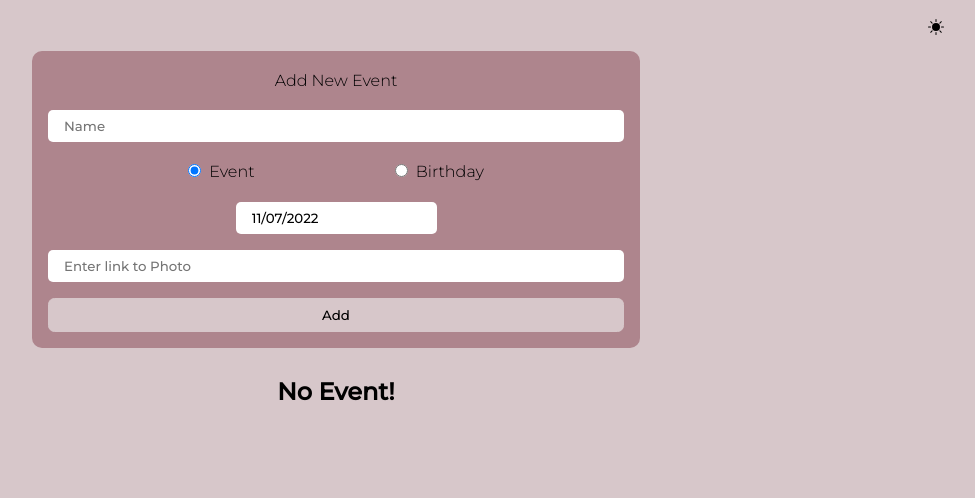
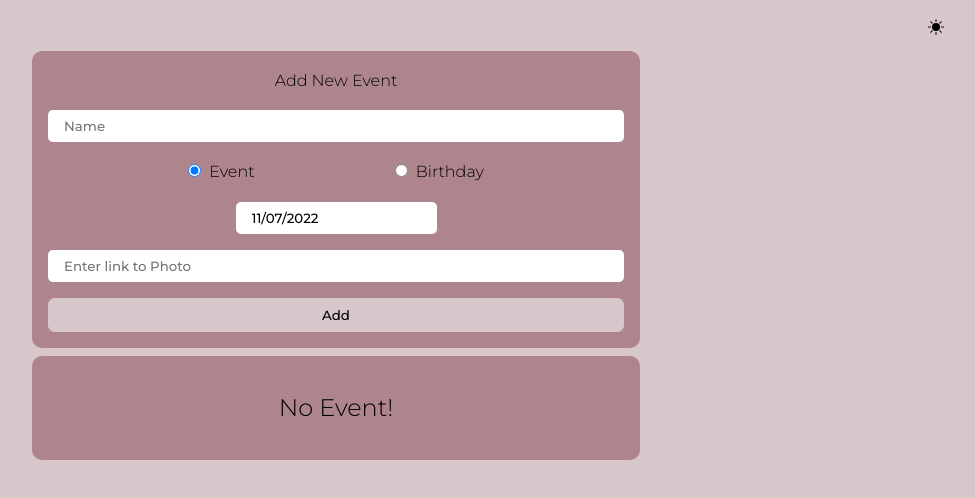
Before and after one commit to anysofronova/react-ts-birthday-reminder, a React (Create React App) app: page / in a window 1280 px wide. Shown: the top 498 px of the page, without its empty margins (304-1279 px from the left). Built offline with nearby package versions, Linux system fonts and the light colour scheme.

Commit message:
Sort and filter

```diff
--- a/src/@types/IMainState.ts
+++ b/src/@types/IMainState.ts
@@ -3,6 +3,6 @@ import { IEvent } from "./IEvent";
 export interface MainState {
   eventsList: IEvent[];
   sortedList: IEvent[];
-  type: string;
-  date: string;
+  sort: string;
+  filter: string;
 }
--- a/src/components/AddEvent/AddEvent.tsx
+++ b/src/components/AddEvent/AddEvent.tsx
@@ -92,22 +92,8 @@ const AddEvent: FC = memo(() => {
           defaultValue={moment(new Date()).format("YYYY-MM-DD")}
           render={() => (
             <DatePicker
-              renderCustomHeader={({
-                date,
-                changeYear,
-                changeMonth,
-                decreaseMonth,
-                increaseMonth,
-                prevMonthButtonDisabled,
-                nextMonthButtonDisabled,
-              }) => (
+              renderCustomHeader={({ date, changeYear, changeMonth }) => (
                 <div className={styles.calendar} style={{}}>
-                  <button
-                    onClick={decreaseMonth}
-                    disabled={prevMonthButtonDisabled}
-                  >
-                    {"<"}
-                  </button>
                   <select
                     value={getYear(date)}
                     onChange={({ target: { value } }) => changeYear(+value)}
@@ -131,13 +117,6 @@ const AddEvent: FC = memo(() => {
                       </option>
                     ))}
                   </select>
-
-                  <button
-                    onClick={increaseMonth}
-                    disabled={nextMonthButtonDisabled}
-                  >
-                    {">"}
-                  </button>
                 </div>
               )}
               selected={startDate}
--- a/src/components/EventList/Event/Event.module.scss
+++ b/src/components/EventList/Event/Event.module.scss
@@ -3,6 +3,12 @@
   justify-content: flex-start;
   align-items: center;
   position: relative;
+  width: 100%;
+  display: flex;
+  background-color: var(--color-light);
+  padding: 1rem;
+  border-radius: 10px;
+  color: var(--color-bg);
   .image {
     flex: 1;
     img {
--- a/src/components/EventList/Event/Event.tsx
+++ b/src/components/EventList/Event/Event.tsx
@@ -19,7 +19,7 @@ const Event: FC<IEvent> = ({
   const dispatch = useAppDispatch();
 
   return (
-    <div className={clsx("container", styles.event)}>
+    <div className={clsx(styles.event)}>
       <div className={styles.image}>
         <img src={image || placeholder} alt="Event" />
       </div>
@@ -31,9 +31,7 @@ const Event: FC<IEvent> = ({
         <div className={styles.name}>
           {name} – {moment(date).format("MMMM Do YYYY")}
         </div>
-        <div className={styles.date}>
-          {daysBefore} {years !== -1 && "days before"}
-        </div>
+        <div className={styles.date}>{daysBefore}</div>
         {type === "Birthday" && <div>Will be {years} years old</div>}
       </div>
     </div>
--- a/src/components/EventList/EventList.module.scss
+++ b/src/components/EventList/EventList.module.scss
@@ -1,4 +1,23 @@
-.title {
-  text-align: center;
-  padding: 1rem 0;
+.eventList {
+  width: 100%;
+  h2 {
+    text-align: center;
+    padding: 1rem 0;
+    font-weight: 300;
+  }
+  .title {
+    width: 100%;
+    .sort {
+      display: flex;
+      gap: 0.6rem;
+      align-items: center;
+      padding: 0.4rem 0;
+      span {
+        padding: 0.1rem 0.5rem;
+        border-radius: 5px;
+        background-color: var(--color-bg);
+        cursor: pointer;
+      }
+    }
+  }
 }
--- a/src/components/EventList/EventList.tsx
+++ b/src/components/EventList/EventList.tsx
@@ -1,13 +1,45 @@
 import styles from "./EventList.module.scss";
-import { useAppSelector } from "../../hooks/redux";
+import { useAppDispatch, useAppSelector } from "../../hooks/redux";
 import Event from "./Event/Event";
+import { clsx } from "clsx";
+import { setSearchOption } from "../../store/mainSlice";
+import { filters, sorts } from "../../data/FiltersAndSors";
 
 const EventList = () => {
   const { sortedList } = useAppSelector((state) => state.mainSlice);
+  const dispatch = useAppDispatch();
   return (
-    <div className={styles.eventList}>
+    <div className={clsx(styles.eventList, "container")}>
       {sortedList.length > 0 && (
-        <h2 className={styles.title}>Your Event List:</h2>
+        <div className={styles.title}>
+          <h2>Your Event List:</h2>
+          <div className={styles.sort}>
+            Sort by:
+            {sorts.map((i) => (
+              <span
+                key={i}
+                onClick={() =>
+                  dispatch(setSearchOption({ option: "sort", value: i }))
+                }
+              >
+                {i}
+              </span>
+            ))}
+          </div>
+          <div className={styles.sort}>
+            Filter by:
+            {filters.map((i) => (
+              <span
+                key={i}
+                onClick={() =>
+                  dispatch(setSearchOption({ option: "filter", value: i }))
+                }
+              >
+                {i}
+              </span>
+            ))}
+          </div>
+        </div>
       )}
       {sortedList.length < 1 && <h2 className={styles.title}>No Event!</h2>}
       {sortedList.map((i) => (
--- /dev/null
+++ b/src/data/FiltersAndSors.ts
@@ -0,0 +1,2 @@
+export const sorts = ["Title", "Date"];
+export const filters = ["All", "Event", "Birthday"];
--- a/src/store/mainSlice.ts
+++ b/src/store/mainSlice.ts
@@ -6,8 +6,8 @@ import { calculateDaysBefore } from "../utils/calculateDaysBefore";
 const initialState: MainState = {
   eventsList: [],
   sortedList: [],
-  type: "",
-  date: "",
+  sort: "title",
+  filter: "all",
 };
 
 export const mainSlice = createSlice({
@@ -17,21 +17,38 @@ export const mainSlice = createSlice({
     addNewEvent: (state, action: PayloadAction<IEvent>) => {
       const { daysBefore, years } = calculateDaysBefore({ ...action.payload });
       state.eventsList.push({ ...action.payload, daysBefore, years });
-      mainSlice.caseReducers.sortList(state);
+      mainSlice.caseReducers.setSortedList(state);
     },
     deleteEvent: (state, action: PayloadAction<string>) => {
       state.eventsList = state.eventsList.filter(
         (i) => i.id !== action.payload
       );
-      mainSlice.caseReducers.sortList(state);
+      mainSlice.caseReducers.setSortedList(state);
     },
-    sortList: (state) => {
-      state.sortedList = state.eventsList.sort(
-        (a, b) => +new Date(a.date) - +new Date(b.date)
-      );
+    setSearchOption: (
+      state,
+      action: PayloadAction<{ value: string; option: "sort" | "filter" }>
+    ) => {
+      state[action.payload.option] = action.payload.value;
+      mainSlice.caseReducers.setSortedList(state);
+    },
+    setSortedList: (state) => {
+      state.sortedList = state.eventsList
+        .filter((i) =>
+          state.filter === "Event"
+            ? i.type === "Event"
+            : state.filter === "Birthday"
+            ? i.type === "Birthday"
+            : i.type
+        )
+        .sort((a, b) => {
+          return state.sort === "Date"
+            ? +new Date(a.date) - +new Date(b.date)
+            : a.name.localeCompare(b.name);
+        });
     },
   },
 });
 
-export const { addNewEvent, deleteEvent } = mainSlice.actions;
+export const { addNewEvent, deleteEvent, setSearchOption } = mainSlice.actions;
 export default mainSlice.reducer;
--- a/src/utils/calculateDaysBefore.ts
+++ b/src/utils/calculateDaysBefore.ts
@@ -2,9 +2,9 @@ import { IEvent } from "../@types/IEvent";
 import moment from "moment";
 
 export const calculateDaysBefore = ({ date, type }: IEvent) => {
-  const today = new Date();
-  const splitDate = date.split("-");
-  let event;
+  const today: Date = new Date();
+  const splitDate: string[] = date.split("-");
+  let event: Date;
   if (type === "Birthday") {
     event = new Date(today.getFullYear(), +splitDate[1] - 1, +splitDate[2]);
     if (today.getTime() > event.getTime())
@@ -23,10 +23,13 @@ export const calculateDaysBefore = ({ date, type }: IEvent) => {
   if (type === "Event" && today.getTime() > new Date(date).getTime()) {
     return { daysBefore: "Sorry, you're late", years: -1 };
   }
+  let delta = Math.abs(event.getTime() - today.getTime()) / 1000;
+  const days = Math.floor(delta / 86400);
+  delta -= days * 86400;
+  const hours = Math.floor(delta / 3600) % 24;
 
-  const diff = event.getTime() - today.getTime();
   return {
-    daysBefore: Math.floor(diff / (1000 * 60 * 60 * 24)),
+    daysBefore: `${days} d ${hours} h before`,
     years: +moment().diff(moment(date, "YYYYMMDD"), "years") + 1,
   };
 };
```
